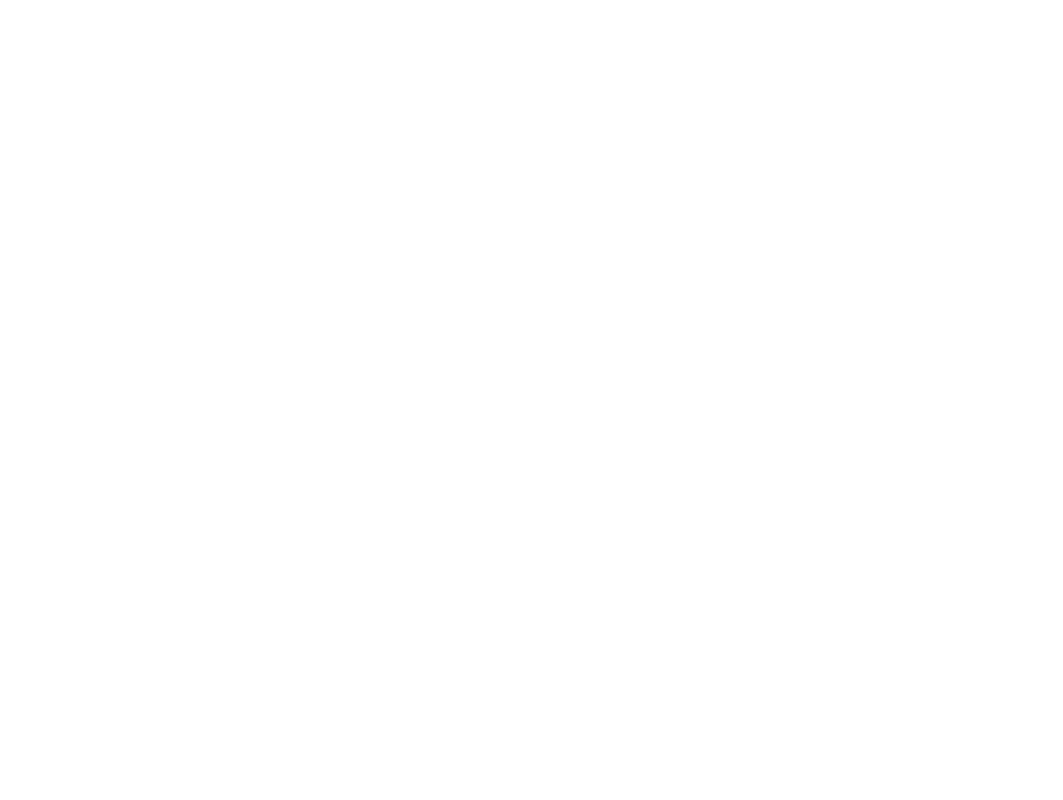
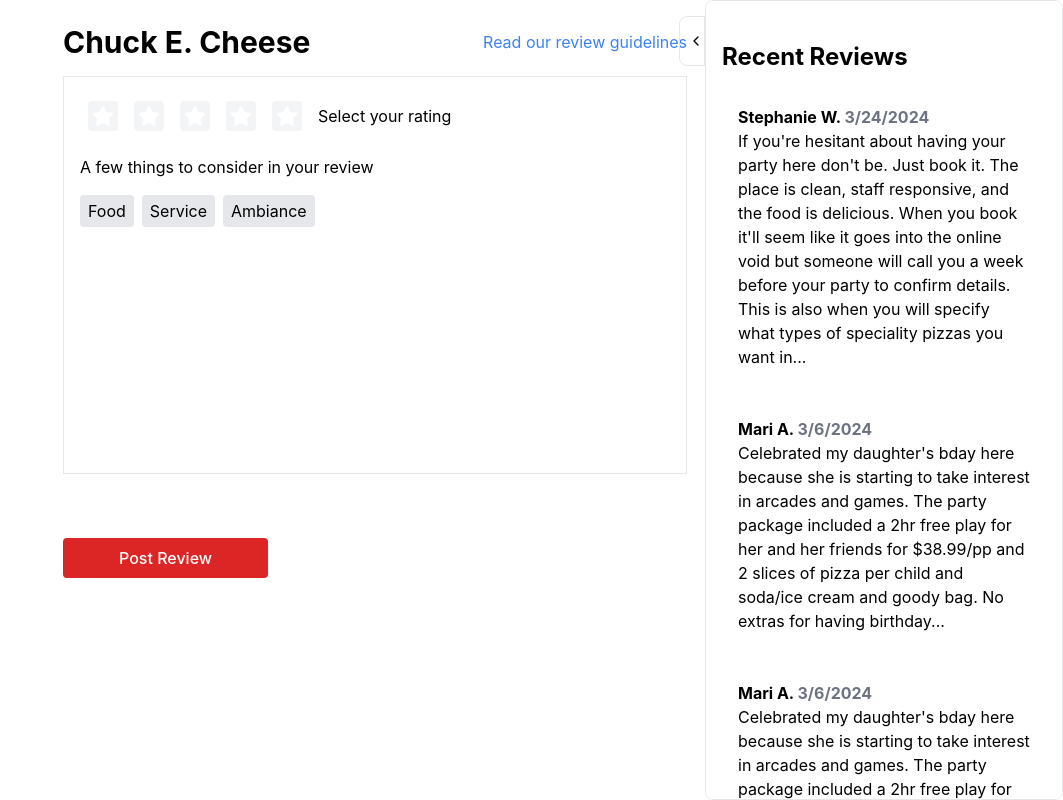
Before and after one commit to amrithdas/review-app-fe, a React (Create React App) app: page /WriteaReviewSearch in a window 1280 px wide. Before the commit this address had no page. Shown: the whole page, without its empty margins (217-1280 px from the left). Built offline with nearby package versions, Linux system fonts and the light colour scheme; what tw-elements would draw is missing.

Commit message:
writeareviewsearch page

```diff
--- a/package.json
+++ b/package.json
@@ -3,6 +3,7 @@
   "version": "0.1.0",
   "private": true,
   "dependencies": {
+    "@headlessui/react": "^2.1.2",
     "@testing-library/jest-dom": "^5.17.0",
     "@testing-library/react": "^13.4.0",
     "@testing-library/user-event": "^13.5.0",
--- a/src/App.tsx
+++ b/src/App.tsx
@@ -7,9 +7,11 @@ import Category from './components/category';
 import Footer from './components/footer';
 import SignupMini from './components/signUpMini';
 import { Route, BrowserRouter as Router, Routes } from 'react-router-dom';
-import Restaurant from './components/restaurant';
+// import Restaurant from './components/restaurant';
 import Login from './components/login';
 import WriteaReview from './components/writeaReview';
+import WriteaReviewSearch from './components/writeaReviewSearch';
+
 
 const Home: React.FC = () => {
   const [isSignupOpen, setIsSignupOpen] = useState(false);
@@ -59,6 +61,9 @@ const App: React.FC = () => {
         <Routes>
           <Route path="/" element={<Home />} />
           <Route path="/WriteaReview" element={<WriteaReview />} />
+          <Route path="/WriteaReviewSearch" element={<WriteaReviewSearch/>} />
+
+
         </Routes>
     </Router>
   );
--- /dev/null
+++ b/src/components/writeaReviewSearch.tsx
@@ -0,0 +1,118 @@
+import React, { useState } from 'react'
+import { Transition } from '@headlessui/react';
+import { FiChevronLeft, FiChevronRight, } from 'react-icons/fi';
+import { FaStar } from 'react-icons/fa';
+
+
+
+function WriteaReviewSearch() {
+  const [rating, setRating] = useState(0);
+  const [isOpen, setIsOpen] = useState(true);
+  return (
+    <>
+      <div className="max-w-2xl mx-64	p-6">
+        <div className='flex flex-row	 justify-between items-center		'>
+          <h1 className="text-3xl font-bold mb-4">Chuck E. Cheese</h1>
+          <p className="text-blue-500 mb-4 cursor-pointer">Read our review guidelines</p>
+        </div>
+        <div className="border p-4 mb-4 focus:ring-violet-300">
+        <div className="flex items-center mb-4">
+          {[1, 2, 3, 4, 5].map((star) => (
+            <button
+              key={star}
+              onClick={() => setRating(star)}
+              className="text-3xl focus:outline-none text-gray-200 p-2"
+            >
+              <FaStar className={rating >= star ? 'text-white bg-yellow-400 rounded p-1' : 'text-white bg-gray-100 rounded p-1'}  />
+            </button>
+          ))}
+          <span className="ml-2">Select your rating</span>
+        </div>
+          <p className="mb-4">A few things to consider in your review</p>
+          <div className="flex space-x-2 mb-4">
+            <span className="bg-gray-200 px-2 py-1 rounded">Food</span>
+            <span className="bg-gray-200 px-2 py-1 rounded">Service</span>
+            <span className="bg-gray-200 px-2 py-1 rounded">Ambiance</span>
+          </div>
+          <textarea
+
+            rows={8}
+            className="w-full p-2 focus:outline-none resize-none rows-12 no-scrollbar overflow-hidden"
+            style={{ height: 'auto' }}
+          />
+        </div>
+        <button className="mt-12 bg-red-600 text-white px-14 py-2 rounded font-medium">Post Review</button>
+
+
+      </div>
+
+{/************* Expand and Collapse review bar *********************************************8*/}
+
+      <div className="flex justify-end items-start	 h-screen fixed top-0 right-0">
+        <div className="w-full max-w-sm	 ">
+        <div className="flex items-start">
+                    <button
+                        onClick={() => setIsOpen(!isOpen)}
+                        className="mt-4 bg-white-500 border text-black py-4  rounded-tl-lg rounded-bl-lg flex items-center"
+                    >
+                        <span className="ml-2">
+                            {isOpen ? <FiChevronLeft /> : <FiChevronRight />}
+                        </span>
+                    </button>
+          <Transition
+            show={isOpen}
+            enter="transition ease-out duration-300"
+            enterFrom="transform opacity-0 scale-95"
+            enterTo="transform opacity-100 scale-100"
+            leave="transition ease-in duration-200"
+            leaveFrom="transform opacity-100 scale-100"
+            leaveTo="transform opacity-0 scale-95"
+          >
+            <div className="p-4 bg-white border border-gray-200 rounded-lg max-h-screen overflow-y-auto">
+              <div className="mt-6 ">
+                <h2 className="text-2xl font-bold mb-4">Recent Reviews</h2>
+                <div className=" p-4 mb-4">
+                  <p className="font-bold">Stephanie W. <span className="text-gray-500">3/24/2024</span></p>
+                  <p>If you're hesitant about having your party here don't be. Just book it. The place is clean, staff responsive, and the food is delicious. When you book it'll seem like it goes into the online void but someone will call you a week before your party to confirm details. This is also when you will specify what types of speciality pizzas you want in...</p>
+                </div>
+                <div className=" p-4 mb-4">
+                  <p className="font-bold">Mari A. <span className="text-gray-500">3/6/2024</span></p>
+                  <p>Celebrated my daughter's bday here because she is starting to take interest in arcades and games. The party package included a 2hr free play for her and her friends for $38.99/pp and 2 slices of pizza per child and soda/ice cream and goody bag. No extras for having birthday...</p>
+                </div>
+                <div className=" p-4 mb-4">
+                  <p className="font-bold">Mari A. <span className="text-gray-500">3/6/2024</span></p>
+                  <p>Celebrated my daughter's bday here because she is starting to take interest in arcades and games. The party package included a 2hr free play for her and her friends for $38.99/pp and 2 slices of pizza per child and soda/ice cream and goody bag. No extras for having birthday...</p>
+                </div>
+                <div className=" p-4 mb-4">
+                  <p className="font-bold">Mari A. <span className="text-gray-500">3/6/2024</span></p>
+                  <p>Celebrated my daughter's bday here because she is starting to take interest in arcades and games. The party package included a 2hr free play for her and her friends for $38.99/pp and 2 slices of pizza per child and soda/ice cream and goody bag. No extras for having birthday...</p>
+                </div>
+                <div className=" p-4 mb-4">
+                  <p className="font-bold">Mari A. <span className="text-gray-500">3/6/2024</span></p>
+                  <p>Celebrated my daughter's bday here because she is starting to take interest in arcades and games. The party package included a 2hr free play for her and her friends for $38.99/pp and 2 slices of pizza per child and soda/ice cream and goody bag. No extras for having birthday...</p>
+                </div>
+                <div className=" p-4 mb-4">
+                  <p className="font-bold">Mari A. <span className="text-gray-500">3/6/2024</span></p>
+                  <p>Celebrated my daughter's bday here because she is starting to take interest in arcades and games. The party package included a 2hr free play for her and her friends for $38.99/pp and 2 slices of pizza per child and soda/ice cream and goody bag. No extras for having birthday...</p>
+                </div>
+                <div className=" p-4 mb-4">
+                  <p className="font-bold">Mari A. <span className="text-gray-500">3/6/2024</span></p>
+                  <p>Celebrated my daughter's bday here because she is starting to take interest in arcades and games. The party package included a 2hr free play for her and her friends for $38.99/pp and 2 slices of pizza per child and soda/ice cream and goody bag. No extras for having birthday...</p>
+                </div>
+                <div className=" p-4 mb-4">
+                  <p className="font-bold">Mari A. <span className="text-gray-500">3/6/2024</span></p>
+                  <p>Celebrated my daughter's bday here because she is starting to take interest in arcades and games. The party package included a 2hr free play for her and her friends for $38.99/pp and 2 slices of pizza per child and soda/ice cream and goody bag. No extras for having birthday...</p>
+                </div>
+              </div>
+            </div>
+          </Transition>
+          </div>
+        </div>
+      </div>
+
+    </>
+
+  );
+}
+
+export default WriteaReviewSearch;
```
Also changed, not shown: 1 other file (tests, documents, lock files or other folders).
